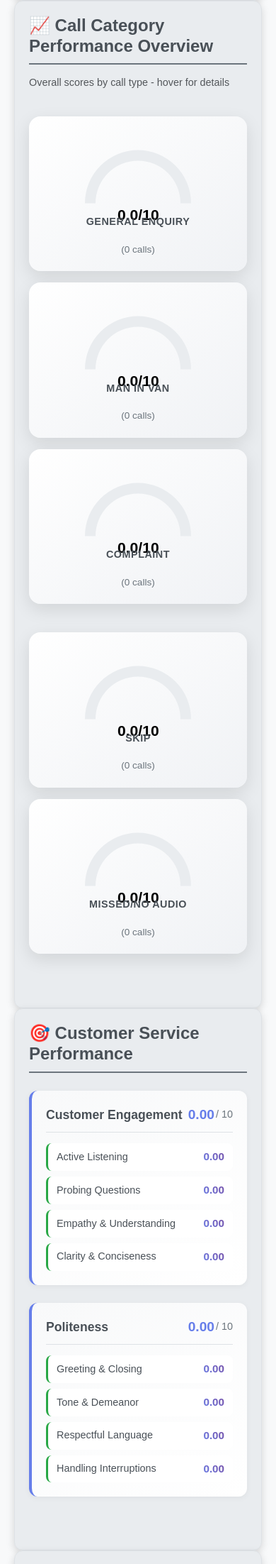
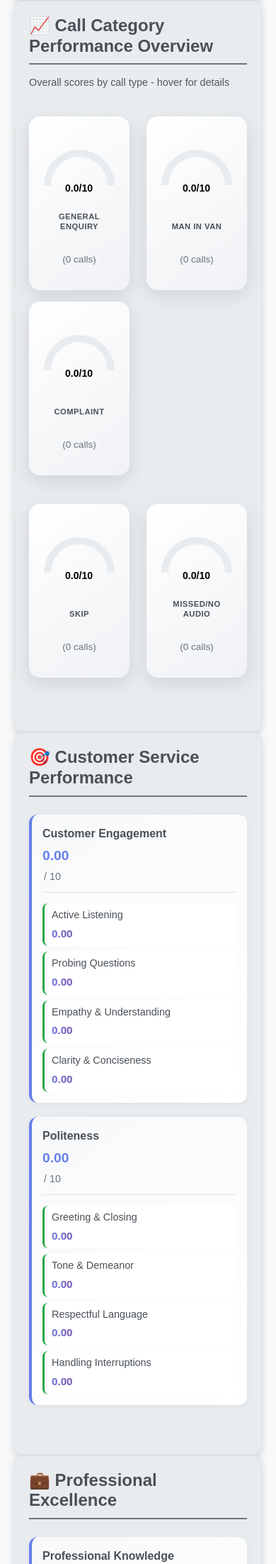
Before and after one commit to kanchang12/sunmotors, a Flask app: page / in a window 390 px wide. Shown: the part 599-2803 px from the top of the page at 71% size. Run offline with Flask 3, Linux system fonts and the light colour scheme; data that the repository does not hold is empty; some libraries are stand-ins or nearby versions.

Commit message:
Update index.html

```diff
--- a/templates/index.html
+++ b/templates/index.html
@@ -7,6 +7,7 @@
     <link href="https://cdn.jsdelivr.net/npm/bootstrap@5.3.0/dist/css/bootstrap.min.css" rel="stylesheet">
     <script src="https://cdn.jsdelivr.net/npm/chart.js@3.7.0/dist/chart.min.js"></script>
     <style>
+        /* Base Styles */
         body {
             font-family: Arial, sans-serif;
             margin: 0;
@@ -14,10 +15,61 @@
             color: #333;
             min-height: 100vh;
         }
+
         .main-container {
             background-color: #f8f9fa;
             min-height: 100vh;
             padding: 20px;
+        }
+
+        .header {
+            text-align: center;
+            margin-bottom: 40px;
+            color: #2c3e50;
+            background: linear-gradient(90deg, #667eea, #764ba2);
+            background-clip: text;
+            -webkit-background-clip: text;
+            -webkit-text-fill-color: transparent;
+        }
+
+        /* Card Styles */
+        .card {
+            background-color: #e9ecef;
+            border: 1px solid #dee2e6;
+            border-radius: 12px;
+            box-shadow: 0 4px 12px rgba(0, 0, 0, 0.15);
+            padding: 20px;
+            margin-bottom: 20px;
+            height: 100%;
+            transition: transform 0.2s ease-in-out;
+        }
+
+        .card:hover {
+            transform: translateY(-2px);
+            box-shadow: 0 6px 16px rgba(0, 0, 0, 0.2);
+        }
+
+        .card-title {
+            font-size: 1.5rem;
+            margin-bottom: 15px;
+            color: #495057;
+            border-bottom: 2px solid #6c757d;
+            padding-bottom: 10px;
+            font-weight: 600;
+        }
+
+        /* Stats Items */
+        .stats-item {
+            font-size: 1.1rem;
+            margin-bottom: 10px;
+            padding: 8px;
+            background-color: #ffffff;
+            border-radius: 6px;
+            border-left: 4px solid #667eea;
+        }
+
+        .stats-item strong {
+            color: #495057;
         }
 
         /* Gauges Container Styles */
@@ -28,7 +80,7 @@
         .gauge-wrapper {
             background: linear-gradient(145deg, #ffffff, #f0f2f5);
             border-radius: 16px;
-    padding: 20px;
+            padding: 25px 15px 45px 15px;
             box-shadow: 0 8px 25px rgba(0, 0, 0, 0.1);
             transition: all 0.3s ease;
             height: 100%;
@@ -36,6 +88,7 @@
             flex-direction: column;
             align-items: center;
             justify-content: center;
+            min-height: 230px;
         }
 
         .gauge-wrapper:hover {
@@ -46,25 +99,27 @@
         .gauge-container {
             width: 140px;
             height: 140px;
-    margin: 0 auto 10px;
+            margin: 0 auto;
             position: relative;
+            margin-bottom: 50px;
         }
 
         .gauge-label {
             position: absolute;
-    bottom: 15px;
+            bottom: -37px;
             width: 100%;
             text-align: center;
             font-weight: bold;
             color: #495057;
-    font-size: 0.9rem;
+            font-size: 0.85rem;
             text-transform: uppercase;
             letter-spacing: 0.5px;
+            line-height: 1.2;
         }
 
         .gauge-count {
             display: block;
-    margin-top: 8px;
+            margin-top: 10px;
             color: #6c757d;
             font-weight: 500;
             font-size: 0.85rem;
@@ -103,6 +158,12 @@
             color: #495057;
             font-size: 1.1rem;
             flex-grow: 1;
+        }
+
+        .category-score {
+            font-size: 1.2rem;
+            font-weight: bold;
+            color: #667eea;
         }
 
         .performance-max {
@@ -148,36 +209,106 @@
             -webkit-text-fill-color: transparent;
         }
 
-/* Responsive Design */
-@media (max-width: 768px) {
-    .gauge-container {
-        width: 120px;
-        height: 120px;
-    }
-        .header {
-            text-align: center;
-            margin-bottom: 40px;
-            color: #2c3e50;
-            background: linear-gradient(90deg, #667eea, #764ba2);
-            background-clip: text;
-            -webkit-background-clip: text;
-            -webkit-text-fill-color: transparent;
-        }
-        .card {
-            background-color: #e9ecef;
-            border: 1px solid #dee2e6;
-            border-radius: 12px;
-            box-shadow: 0 4px 12px rgba(0, 0, 0, 0.15);
-            padding: 20px;
-            margin-bottom: 20px;
-            height: 100%;
-            transition: transform 0.2s ease-in-out;
-        }
-        .card:hover {
-            transform: translateY(-2px);
-            box-shadow: 0 6px 16px rgba(0, 0, 0, 0.2);
+        /* Table Styles */
+        .calls-section {
+            margin-top: 40px;
         }
 
+        .calls-table {
+            background-color: #ffffff;
+            border-radius: 12px;
+            overflow: hidden;
+            box-shadow: 0 4px 12px rgba(0, 0, 0, 0.1);
+        }
+
+        .calls-table th {
+            background: linear-gradient(45deg, #667eea, #764ba2);
+            color: white;
+            border: none;
+            padding: 12px;
+            font-weight: 600;
+        }
+
+        .calls-table td {
+            padding: 12px;
+            border-bottom: 1px solid #dee2e6;
+            vertical-align: middle;
+        }
+
+        .calls-table tr:nth-child(even) {
+            background-color: #f8f9fa;
+        }
+
+        .calls-table tr:hover {
+            background-color: #e2e6ea;
+        }
+
+        /* Score Badges */
+        .score-badge {
+            display: inline-block;
+            padding: 4px 8px;
+            border-radius: 12px;
+            font-weight: bold;
+            font-size: 0.85rem;
+            min-width: 40px;
+            text-align: center;
+        }
+
+        .score-excellent {
+            background-color: #d4edda;
+            color: #155724;
+        }
+
+        .score-good {
+            background-color: #d1ecf1;
+            color: #0c5460;
+        }
+
+        .score-average {
+            background-color: #fff3cd;
+            color: #856404;
+        }
+
+        .score-poor {
+            background-color: #f8d7da;
+            color: #721c24;
+        }
+
+        /* Status Badges */
+        .status-badge {
+            padding: 4px 8px;
+            border-radius: 8px;
+            font-size: 0.8rem;
+            font-weight: 500;
+        }
+
+        .status-completed {
+            background-color: #d4edda;
+            color: #155724;
+        }
+
+        .status-missed {
+            background-color: #f8d7da;
+            color: #721c24;
+        }
+
+        .status-no-audio {
+            background-color: #e2e3e5;
+            color: #383d41;
+        }
+
+        .agent-name {
+            font-weight: 600;
+            color: #495057;
+        }
+
+        .call-summary {
+            max-width: 300px;
+            font-size: 0.9rem;
+            color: #6c757d;
+        }
+
+        /* Summary Button and Popup */
         .summary-btn {
             background: none;
             border: 1px solid #667eea;
@@ -187,6 +318,7 @@
             cursor: pointer;
             font-size: 0.85rem;
             transition: all 0.2s;
+            margin-top: 5px;
         }
 
         .summary-btn:hover {
@@ -243,126 +375,8 @@
             line-height: 1.6;
             color: #333;
         }
-        .card-title {
-            font-size: 1.5rem;
-            margin-bottom: 15px;
-            color: #495057;
-            border-bottom: 2px solid #6c757d;
-            padding-bottom: 10px;
-            font-weight: 600;
-        }
-        .stats-item {
-            font-size: 1.1rem;
-            margin-bottom: 10px;
-            padding: 8px;
-            background-color: #ffffff;
-            border-radius: 6px;
-            border-left: 4px solid #667eea;
-        }
-        .stats-item strong {
-            color: #495057;
-        }
-        .gauge-container {
-            width: 150px;
-            height: 150px;
-            margin: 0 auto;
-            position: relative;
-        }
-        .gauge-label {
-            position: absolute;
-            bottom: 10px;
-            width: 100%;
-            text-align: center;
-            font-weight: bold;
-            color: #495057;
-        }
-        .category-score {
-            font-size: 1.2rem;
-            font-weight: bold;
-            color: #667eea;
-        }
-        .sub-category-list {
-            list-style: none;
-            padding: 0;
-            margin-top: 10px;
-        }
-        .sub-category-list li {
-            margin-bottom: 8px;
-            font-size: 0.95rem;
-            padding: 6px 12px;
-            background-color: #ffffff;
-            border-radius: 6px;
-            border-left: 3px solid #28a745;
-        }
-        .sub-category-list li strong {
-            color: #495057;
-        }
-        .button-container {
-            text-align: center;
-            margin-top: 30px;
-            margin-bottom: 30px;
-        }
-        .calls-section {
-            margin-top: 40px;
-        }
-        .calls-table {
-            background-color: #ffffff;
-            border-radius: 12px;
-            overflow: hidden;
-            box-shadow: 0 4px 12px rgba(0, 0, 0, 0.1);
-        }
-        .calls-table th {
-            background: linear-gradient(45deg, #667eea, #764ba2);
-            color: white;
-            border: none;
-            padding: 12px;
-            font-weight: 600;
-        }
-        .calls-table td {
-            padding: 12px;
-            border-bottom: 1px solid #dee2e6;
-            vertical-align: middle;
-        }
-        .calls-table tr:nth-child(even) {
-            background-color: #f8f9fa;
-        }
-        .calls-table tr:hover {
-            background-color: #e2e6ea;
-        }
-        .score-badge {
-            display: inline-block;
-            padding: 4px 8px;
-            border-radius: 12px;
-            font-weight: bold;
-            font-size: 0.85rem;
-            min-width: 40px;
-            text-align: center;
-        }
-        .score-excellent {
-            background-color: #d4edda;
-            color: #155724;
-        }
-        .score-good {
-            background-color: #d1ecf1;
-            color: #0c5460;
-        }
-        .score-average {
-            background-color: #fff3cd;
-            color: #856404;
-        }
-        .score-poor {
-            background-color: #f8d7da;
-            color: #721c24;
-        }
-        .agent-name {
-            font-weight: 600;
-            color: #495057;
-        }
-        .call-summary {
-            max-width: 300px;
-            font-size: 0.9rem;
-            color: #6c757d;
-        }
+
+        /* Filters and Other Components */
         .filters-section {
             background-color: #e9ecef;
             padding: 20px;
@@ -370,33 +384,18 @@
             margin-bottom: 20px;
             box-shadow: 0 2px 8px rgba(0, 0, 0, 0.1);
         }
+
         .pagination-container {
             display: flex;
             justify-content: center;
             margin-top: 20px;
         }
+
         .loading-spinner {
             text-align: center;
             padding: 40px;
         }
-        .status-badge {
-            padding: 4px 8px;
-            border-radius: 8px;
-            font-size: 0.8rem;
-            font-weight: 500;
-        }
-        .status-completed {
-            background-color: #d4edda;
-            color: #155724;
-        }
-        .status-missed {
-            background-color: #f8d7da;
-            color: #721c24;
-        }
-        .status-no-audio {
-            background-color: #e2e3e5;
-            color: #383d41;
-        }
+
         .auto-status {
             background: linear-gradient(45deg, #28a745, #20c997);
             color: white;
@@ -406,11 +405,13 @@
             margin-bottom: 30px;
             animation: pulse 2s infinite;
         }
+
         @keyframes pulse {
             0% { transform: scale(1); }
             50% { transform: scale(1.02); }
             100% { transform: scale(1); }
         }
+
         .live-indicator {
             display: inline-block;
             width: 12px;
@@ -420,10 +421,12 @@
             animation: blink 1s infinite;
             margin-right: 8px;
         }
+
         @keyframes blink {
             0%, 50% { opacity: 1; }
             51%, 100% { opacity: 0.3; }
         }
+
         .error-alert {
             background-color: #f8d7da;
             color: #721c24;
@@ -432,6 +435,7 @@
             margin-bottom: 20px;
             border: 1px solid #f5c6cb;
         }
+
         .success-alert {
             background-color: #d4edda;
             color: #155724;
@@ -439,6 +443,67 @@
             border-radius: 8px;
             margin-bottom: 20px;
             border: 1px solid #c3e6cb;
+        }
+
+        /* Responsive Design */
+        @media (max-width: 768px) {
+            .gauge-container {
+                width: 120px;
+                height: 120px;
+            }
+
+            .gauge-wrapper {
+                padding: 15px;
+                margin-bottom: 15px;
+            }
+
+            .gauge-label {
+                font-size: 0.8rem;
+                bottom: -35px;
+            }
+
+            .performance-category {
+                padding: 15px;
+                margin-bottom: 20px;
+            }
+
+            .performance-title {
+                font-size: 1rem;
+            }
+
+            .metric-item {
+                padding: 6px 10px;
+            }
+        }
+
+        @media (max-width: 576px) {
+            .gauges-container .col-lg-4,
+            .gauges-container .col-lg-3 {
+                flex: 0 0 50%;
+                max-width: 50%;
+            }
+
+            .gauge-container {
+                width: 100px;
+                height: 100px;
+            }
+
+            .gauge-label {
+                font-size: 0.7rem;
+                bottom: -30px;
+            }
+
+            .performance-header {
+                flex-direction: column;
+                align-items: flex-start;
+                gap: 5px;
+            }
+
+            .metric-item {
+                flex-direction: column;
+                align-items: flex-start;
+                gap: 4px;
+            }
         }
     </style>
 </head>
@@ -651,6 +716,7 @@
                 </div>
             </div>
         </div>
+
         <!-- Calls List Section -->
         <div class="calls-section">
             <div class="card">
@@ -731,6 +797,7 @@
                 </div>
             </div>
         </div>
+
         <!-- Summary Popup Modal -->
         <div id="summaryPopup" class="summary-popup">
             <div class="summary-popup-content">
@@ -753,6 +820,8 @@
             category: '',
             per_page: 50
         };
+
+        // Summary Popup Functions
         function getSummaryCell(summary, oid, agentName) {
             if (!summary || summary === 'No summary available') {
                 return '<span class="text-muted">No summary</span>';
@@ -767,7 +836,7 @@
                 return `
                     <div>
                         <div class="call-summary">${preview}</div>
-                <button class="summary-btn" onclick="showSummaryPopup('${oid}', '${agentName}', \`${summary.replace(/`/g, '\\`')}\`)">
+                        <button class="summary-btn" onclick="showSummaryPopup('${oid}', '${agentName}', \`${summary.replace(/`/g, '\\`').replace(/'/g, "\\'")}\`)">
                             View Full Summary
                         </button>
                     </div>
@@ -784,28 +853,6 @@ function showSummaryPopup(oid, agentName, summary) {
         function closeSummaryPopup() {
             document.getElementById('summaryPopup').style.display = 'none';
         }
-
-// Add click handlers for popup
-document.addEventListener('DOMContentLoaded', function() {
-    // Close popup when clicking the X
-    document.querySelector('.summary-popup-close').onclick = closeSummaryPopup;
-
-    // Close popup when clicking outside
-    document.getElementById('summaryPopup').onclick = function(event) {
-        if (event.target === this) {
-            closeSummaryPopup();
-        }
-    };
-
-    // Close popup with Escape key
-    document.addEventListener('keydown', function(event) {
-        if (event.key === 'Escape') {
-            closeSummaryPopup();
-        }
-    });
-
-    // ... your existing DOMContentLoaded code ...
-});
 
         // --- Utility Functions ---
         function showAlert(message, type = 'info') {
@@ -1217,6 +1264,19 @@ document.addEventListener('DOMContentLoaded', function() {
         document.addEventListener('DOMContentLoaded', function() {
             console.log('🚀 Dashboard loading - System auto-started via Flask route');
 
+            // Setup popup event handlers
+            document.querySelector('.summary-popup-close').onclick = closeSummaryPopup;
+            document.getElementById('summaryPopup').onclick = function(event) {
+                if (event.target === this) {
+                    closeSummaryPopup();
+                }
+            };
+            document.addEventListener('keydown', function(event) {
+                if (event.key === 'Escape') {
+                    closeSummaryPopup();
+                }
+            });
+
             try {
                 // Initial data fetch
                 fetchDashboardData();
```
Lines whose indentation alone changed are shown as unchanged.
